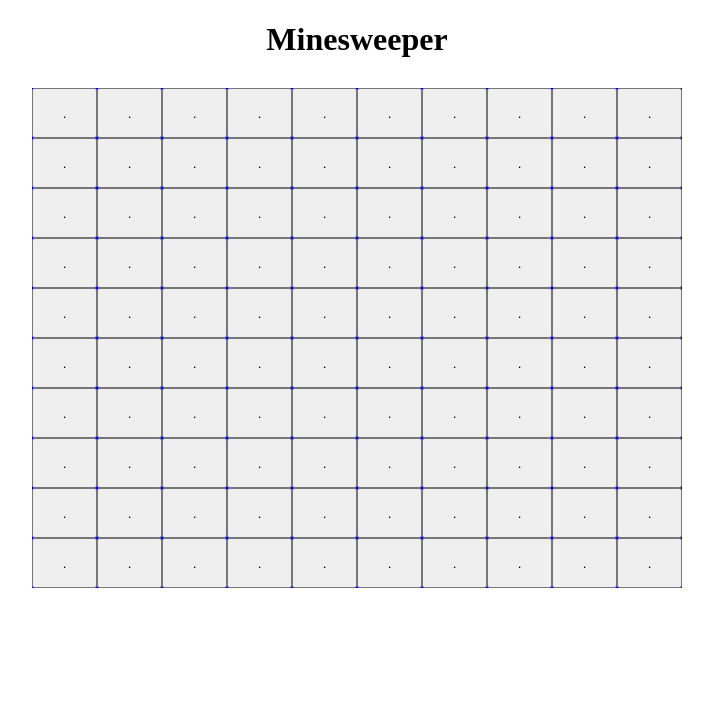
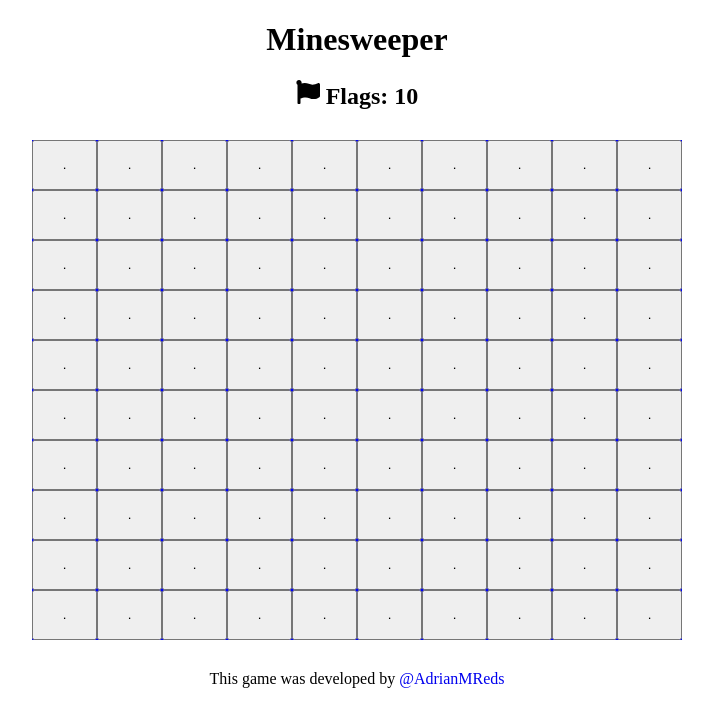
Before and after one commit to AdrianMReds/react-minesweeper, a React (Create React App) app: page / in a window 1280 px wide. Shown: the top 726 px of the page, without its empty margins (283-996 px from the left). Built offline with nearby package versions, Linux system fonts and the light colour scheme.

Commit message:
Footer, flag counter

```diff
--- a/src/App.js
+++ b/src/App.js
@@ -6,6 +6,16 @@ function App() {
     <div className="App">
       <h1>Minesweeper</h1>
       <Board />
+      <footer>
+        This game was developed by{" "}
+        <a
+          href="https://github.com/AdrianMReds"
+          style={{ textDecoration: "none" }}
+          target="_blank"
+        >
+          @AdrianMReds
+        </a>
+      </footer>
     </div>
   );
 }
--- a/src/Components/board/index.jsx
+++ b/src/Components/board/index.jsx
@@ -1,5 +1,6 @@
-import React, { useState, useEffect } from "react";
+import React, { useState, useEffect, useRef } from "react";
 import ButtonGrid from "../button-grid";
+import { FaFlag } from "react-icons/fa";
 
 const addNumbers = (b) => {
   for (let i = 0; i < b.length; i++) {
@@ -65,10 +66,23 @@ const generateBoard = () => {
 
 const Board = () => {
   const [board, setBoard] = useState(generateBoard());
+  // 0: Game Over
+  // 1: Playing
+  // 2: Won
+  const [game, setGame] = useState(1);
+  const [flags, setFlags] = useState(10);
+
+  const modifyFlags = (type) => {
+    setFlags((prevFlags) =>
+      type === "+" ? prevFlags + 1 : type === "-" ? prevFlags - 1 : prevFlags
+    );
+  };
 
   useEffect(() => {
     console.log("render nuevo");
   }, []);
+
+  const handleAction = () => {};
 
   const countMines = () => {
     let mineCounter = 0;
@@ -81,6 +95,9 @@ const Board = () => {
 
   return (
     <div style={{ textAlign: "-webkit-center" }}>
+      <h2>
+        <FaFlag /> Flags: {flags}
+      </h2>
       {/* <div>{board}</div> */}
       {/* <button
         onClick={() => {
@@ -89,7 +106,7 @@ const Board = () => {
       >
         Restart
       </button> */}
-      <ButtonGrid board={board} />
+      <ButtonGrid board={board} setBoard={setBoard} modFlags={modifyFlags} />
     </div>
   );
 };
--- a/src/Components/button-grid/index.jsx
+++ b/src/Components/button-grid/index.jsx
@@ -2,12 +2,19 @@ import React from "react";
 import "./styles.css";
 import Button from "../button";
 
-const ButtonGrid = ({ board }) => {
+const ButtonGrid = ({ board, setBoard, modFlags }) => {
   return (
     <div className="grid">
       {board.map((row) => {
         return row.map((bt) => {
-          return <Button value={bt} />;
+          return (
+            <Button
+              value={bt}
+              board={board}
+              setBoard={setBoard}
+              modFlags={modFlags}
+            />
+          );
         });
       })}
     </div>
--- a/src/Components/button/index.jsx
+++ b/src/Components/button/index.jsx
@@ -1,9 +1,9 @@
 import React from "react";
 import "./btn.css";
-import { FaBomb, FaFontAwesomeFlag } from "react-icons/fa";
+import { FaBomb, FaFlag } from "react-icons/fa";
 import { useState } from "react";
 
-function Button({ value }) {
+function Button({ value, board, setBoard, modFlags }) {
   const [status, setStatus] = useState("b");
 
   const handleClick = (e) => {
@@ -11,6 +11,7 @@ function Button({ value }) {
       setStatus(status === "b" ? "u" : status === "f" ? "f" : "u");
     } else if (e.type === "contextmenu") {
       e.preventDefault();
+      modFlags(status === "b" ? "-" : status === "f" ? "+" : "");
       setStatus(status === "b" ? "f" : status === "f" ? "b" : "u");
     }
   };
@@ -20,7 +21,7 @@ function Button({ value }) {
       {status === "b" ? (
         "."
       ) : status === "f" ? (
-        <FaFontAwesomeFlag />
+        <FaFlag />
       ) : value === 9 ? (
         <FaBomb />
       ) : (
```
